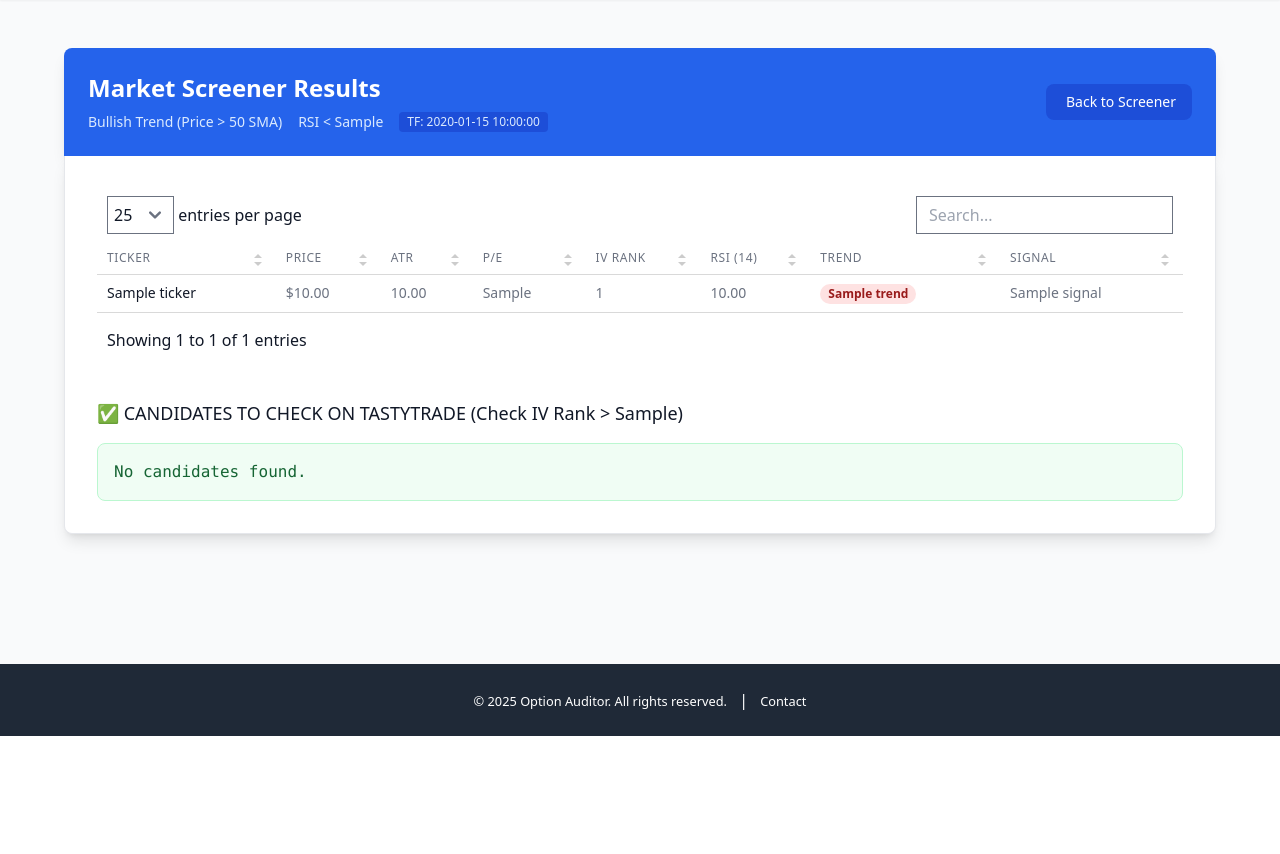
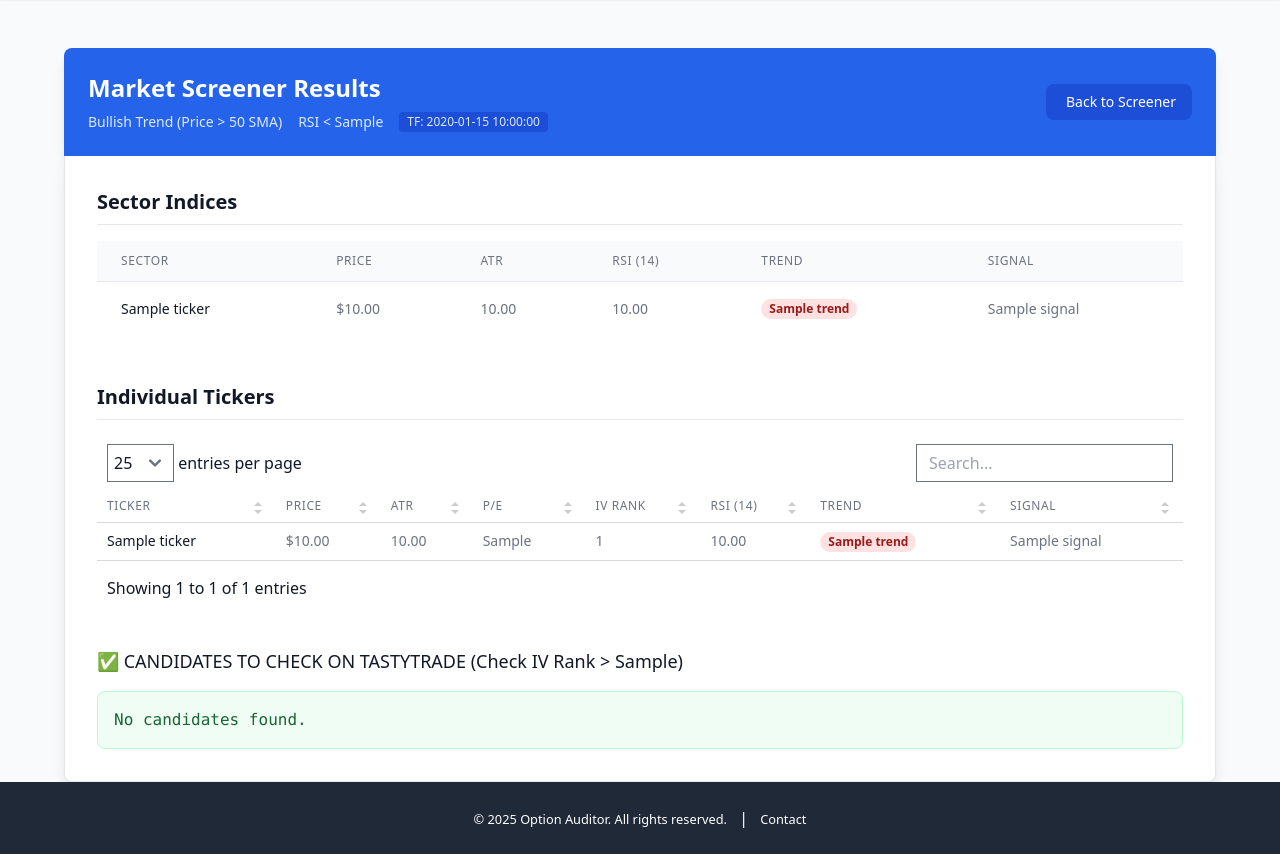
Before and after one commit to Ramkumar78/OptionThetaRisk, a Flask app: template webapp/templates/screener_results.html in a window 1280 px wide. Shown: the part 64-918 px from the top of the page. Before the commit the page ends 800 px from the top, so only its background shows below. Run offline with Flask 3, Linux system fonts and the light colour scheme; the template is opened without the code that fills it: most values are stand-ins (such as "Sample title", 1, 10 or a date in 2020); some libraries are stand-ins or nearby versions.

Commit message:
Add Sector Indices to Screener
Added a new section to the market screener to display analysis for 11 major sector ETFs (XLC, XLY, XLP, XLE, XLF, XLV, XLI, XLK, XLB, XLRE, XLU).
Refactored screener logic to share core analysis code between market and sector screens.
Updated UI to display sector results in a dedicated table.

```diff
--- a/webapp/app.py
+++ b/webapp/app.py
@@ -90,7 +90,8 @@ def create_app(testing: bool = False) -> Flask:
 
         try:
             results = screener.screen_market(iv_rank, rsi_threshold, time_frame)
-            return render_template("screener_results.html", results=results, iv_rank_threshold=iv_rank, rsi_threshold=rsi_threshold, time_frame=time_frame)
+            sector_results = screener.screen_sectors(iv_rank, rsi_threshold, time_frame)
+            return render_template("screener_results.html", results=results, sector_results=sector_results, iv_rank_threshold=iv_rank, rsi_threshold=rsi_threshold, time_frame=time_frame)
         except Exception as e:
             return render_template("error.html", message=f"Screener failed: {e}")
 
--- a/webapp/templates/screener_results.html
+++ b/webapp/templates/screener_results.html
@@ -21,7 +21,61 @@
 
     <div class="bg-white dark:bg-gray-800 shadow-lg rounded-b-lg p-8 border border-t-0 border-gray-200 dark:border-gray-700">
 
+        {% if sector_results %}
+        <div class="mb-12">
+            <h3 class="text-xl font-bold text-gray-900 dark:text-white mb-4 border-b border-gray-200 dark:border-gray-700 pb-2">Sector Indices</h3>
+            <div class="overflow-x-auto">
+                <table class="min-w-full divide-y divide-gray-200 dark:divide-gray-700" id="sector-table">
+                    <thead class="bg-gray-50 dark:bg-gray-700">
+                        <tr>
+                            <th scope="col" class="px-6 py-3 text-left text-xs font-medium text-gray-500 dark:text-gray-300 uppercase tracking-wider">Sector</th>
+                            <th scope="col" class="px-6 py-3 text-left text-xs font-medium text-gray-500 dark:text-gray-300 uppercase tracking-wider">Price</th>
+                            <th scope="col" class="px-6 py-3 text-left text-xs font-medium text-gray-500 dark:text-gray-300 uppercase tracking-wider">ATR</th>
+                            <th scope="col" class="px-6 py-3 text-left text-xs font-medium text-gray-500 dark:text-gray-300 uppercase tracking-wider">RSI (14)</th>
+                            <th scope="col" class="px-6 py-3 text-left text-xs font-medium text-gray-500 dark:text-gray-300 uppercase tracking-wider">Trend</th>
+                            <th scope="col" class="px-6 py-3 text-left text-xs font-medium text-gray-500 dark:text-gray-300 uppercase tracking-wider">Signal</th>
+                        </tr>
+                    </thead>
+                    <tbody class="bg-white dark:bg-gray-800 divide-y divide-gray-200 dark:divide-gray-700">
+                        {% for row in sector_results %}
+                        <tr class="hover:bg-gray-50 dark:hover:bg-gray-700 transition-colors">
+                            <td class="px-6 py-4 whitespace-nowrap text-sm font-medium text-gray-900 dark:text-white">
+                                {{ row.ticker }}
+                            </td>
+                            <td class="px-6 py-4 whitespace-nowrap text-sm text-gray-500 dark:text-gray-300">
+                                ${{ "%.2f"|format(row.price) }}
+                            </td>
+                            <td class="px-6 py-4 whitespace-nowrap text-sm text-gray-500 dark:text-gray-300">
+                                {{ "%.2f"|format(row.atr) }}
+                            </td>
+                            <td class="px-6 py-4 whitespace-nowrap text-sm text-gray-500 dark:text-gray-300">
+                                {{ "%.2f"|format(row.rsi) }}
+                            </td>
+                            <td class="px-6 py-4 whitespace-nowrap text-sm text-gray-500 dark:text-gray-300">
+                                <span class="px-2 inline-flex text-xs leading-5 font-semibold rounded-full
+                                {% if row.trend == 'BULLISH' %}bg-green-100 text-green-800 dark:bg-green-900 dark:text-green-200{% else %}bg-red-100 text-red-800 dark:bg-red-900 dark:text-red-200{% endif %}">
+                                    {{ row.trend }}
+                                </span>
+                            </td>
+                            <td class="px-6 py-4 whitespace-nowrap text-sm text-gray-500 dark:text-gray-300">
+                                {% if "GREEN" in row.signal %}
+                                    <span class="text-green-600 dark:text-green-400 font-bold">{{ row.signal }}</span>
+                                {% elif "OVERBOUGHT" in row.signal %}
+                                    <span class="text-red-600 dark:text-red-400 font-bold">{{ row.signal }}</span>
+                                {% else %}
+                                    <span>{{ row.signal }}</span>
+                                {% endif %}
+                            </td>
+                        </tr>
+                        {% endfor %}
+                    </tbody>
+                </table>
+            </div>
+        </div>
+        {% endif %}
+
         {% if results %}
+        <h3 class="text-xl font-bold text-gray-900 dark:text-white mb-4 border-b border-gray-200 dark:border-gray-700 pb-2">Individual Tickers</h3>
         <div class="overflow-x-auto">
             <table class="min-w-full divide-y divide-gray-200 dark:divide-gray-700" id="screener-table">
                 <thead class="bg-gray-50 dark:bg-gray-700">
```
Also changed, not shown: option_auditor/screener.py (+24 -22 lines).
